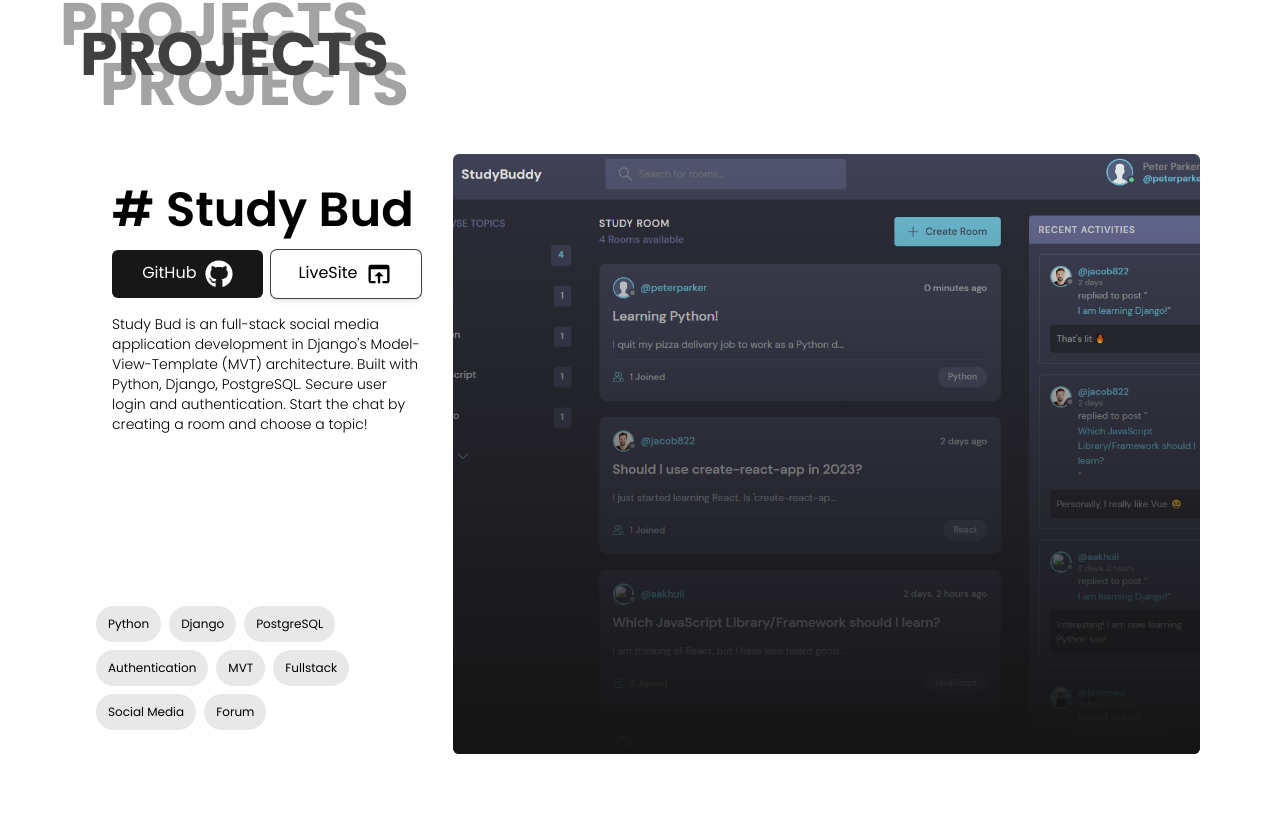
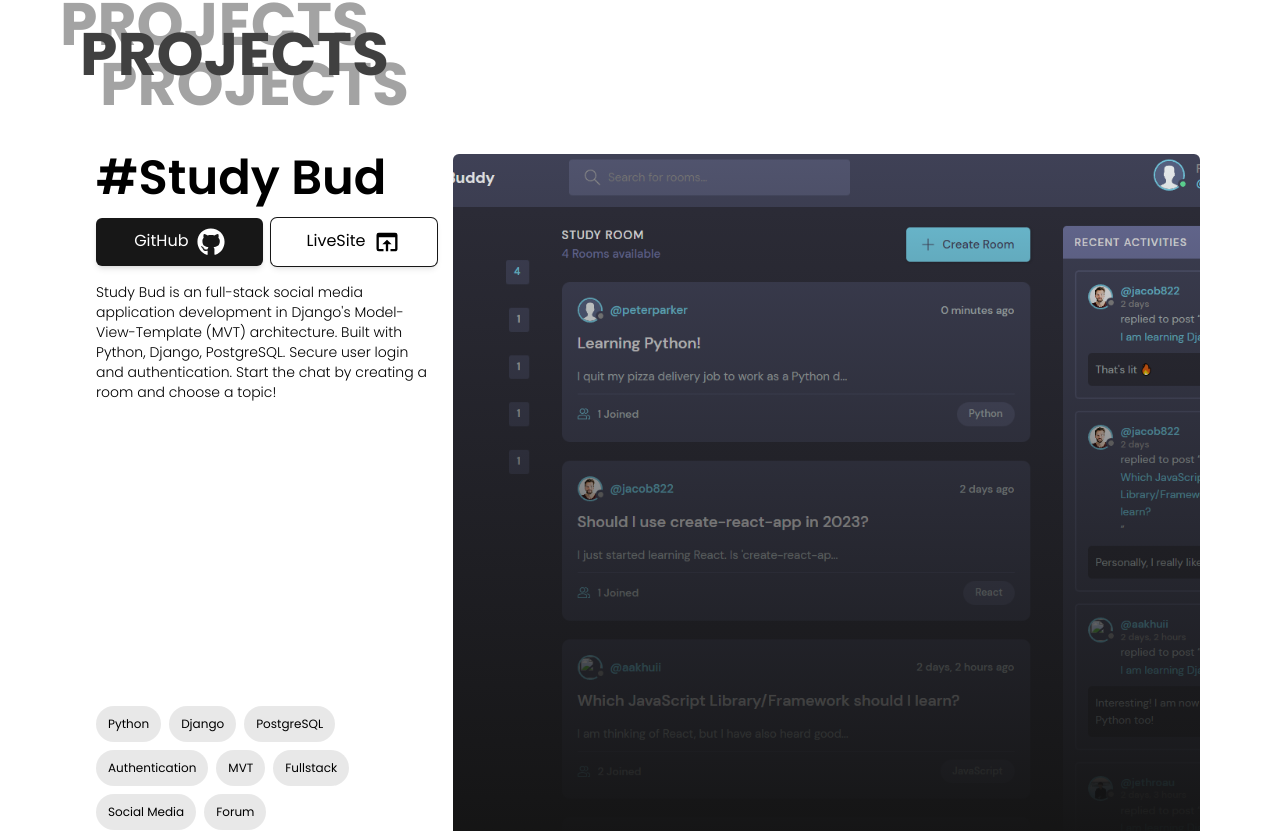
Before and after one commit to jethro-dev/personal-website, a Next.js app: page / in a window 1280 px wide. Shown: the part 4369-5200 px from the top of the page. Built offline with nearby package versions, Linux system fonts and the light colour scheme.

Commit message:
Update project section

```diff
--- a/components/ProjectItem.tsx
+++ b/components/ProjectItem.tsx
@@ -58,6 +58,8 @@ const ProjectItem = ({
           live_url={live_url}
           desc={desc}
           topics={topics}
+          thumbnail={thumbnail}
+          left={index % 2 == 0 ? true : false}
         />
       </div>
     </div>
@@ -82,16 +84,16 @@ const ProjectItemMain = ({
   order: number;
 }) => {
   return (
-    <div className={`relative col-span-8`} style={{ order: order }}>
+    <div
+      className={`relative col-span-8 hidden md:block`}
+      style={{ order: order }}
+    >
       <div className="black-gradient z-20 rounded-md overflow-hidden"></div>
-      <motion.h1 className="font-semibold text-4xl lg:text-8xl">
-        {name}
-      </motion.h1>
       <Image
         src={thumbnail}
         alt={name}
         layout="fill"
-        className="object-cover z-10 rounded-md overflow-hidden"
+        className="object-cover z-10 rounded-md overflow-hidden shadow-md"
       />
     </div>
   );
@@ -103,25 +105,42 @@ const ProjectItemSide = ({
   live_url,
   desc,
   topics,
+  thumbnail,
+  left,
 }: {
   name: string;
   github_url: string;
   live_url: string;
   desc: string;
   topics: string[];
+  thumbnail: string;
+  left: boolean;
 }) => {
   return (
-    <div className="relative col-span-4 p-8">
-      <motion.h1 className="font-semibold text-3xl lg:text-5xl mb-4">
-        # {name}
+    <div
+      className={`relative col-span-12 md:col-span-4 px-2 md:px-3 lg:px-4 text-left ${
+        left ? "md:text-left" : "md:text-right"
+      }`}
+    >
+      <motion.h1 className="font-semibold text-4xl lg:text-5xl mb-4">
+        #{name}
       </motion.h1>
+      <div className="block md:hidden mb-4">
+        <Image
+          src={thumbnail}
+          alt={name}
+          width={1000}
+          height={600}
+          className={`object-cover object-center brightness-75 rounded-md`}
+        />
+      </div>
       <div className="flex gap-2 mb-4">
         <a
           href={github_url}
           target="_blank"
           rel="noreferrer"
           type="button"
-          className="bg-neutral-900 text-white px-2.5 py-2.5 space-x-2 rounded-md text-center flex-1"
+          className="bg-neutral-900 ring-neutral-900 text-white hover:bg-white hover:ring-1 hover:text-black px-2.5 py-2.5 space-x-2 rounded-md text-center flex-1 transition-all duration-300 shadow-md"
         >
           <span>GitHub</span>
           <FaGithub size={28} className="inline" />
@@ -131,12 +150,13 @@ const ProjectItemSide = ({
           target="_blank"
           rel="noreferrer"
           type="button"
-          className="bg-white px-2.5 py-2.5 space-x-2 rounded-md text-center ring-neutral-700 shadow-md ring-1 flex-1"
+          className="bg-white ring-neutral-900 text-black hover:bg-neutral-900 ring-1 hover:text-white px-2.5 py-2.5 space-x-2 rounded-md text-center flex-1 transition-all duration-300 shadow-md"
         >
           <span>LiveSite</span>
           <MdOpenInBrowser size={28} className="inline" />
         </a>
       </div>
+
       <motion.p
         initial={{ translateY: 50, opacity: 0 }}
         animate={{ translateY: 0, opacity: 1 }}
@@ -144,7 +164,7 @@ const ProjectItemSide = ({
       >
         {desc}
       </motion.p>
-      <div className="absolute bottom-0 left-0 mb-4 ml-4">
+      <div className="lg:absolute lg:bottom-0 lg:left-0 lg:mb-4 lg:ml-4">
         {topics.map((topic) => (
           <Bullet text={topic} />
         ))}
--- a/components/Projects.tsx
+++ b/components/Projects.tsx
@@ -83,9 +83,9 @@ const data = [
 const Projects = (props: Props) => {
   return (
     <div id="project-section" className="bg-white">
-      <div className="max-w-8xl mx-auto h-full pt-20 px-20">
+      <div className="max-w-8xl mx-auto h-full pt-20 px-6 md:px-12 lg:px-20">
         <Heading />
-        <div className="space-y-20">
+        <div className="space-y-10 lg:space-y-20 pb-20">
           {data.map((project, i) => {
             return <ProjectItem key={i} index={i} {...project} />;
           })}
--- a/styles/globals.css
+++ b/styles/globals.css
@@ -31,7 +31,7 @@
   }
 
   .project-item {
-    @apply bg-white text-white h-[400px] md:h-[500px] lg:h-[600px] relative overflow-hidden transition-all duration-500 w-full;
+    @apply bg-white text-white h-auto md:h-auto lg:h-[700px] relative overflow-hidden transition-all duration-500 w-full;
   }
 
   .contact-item {
```
